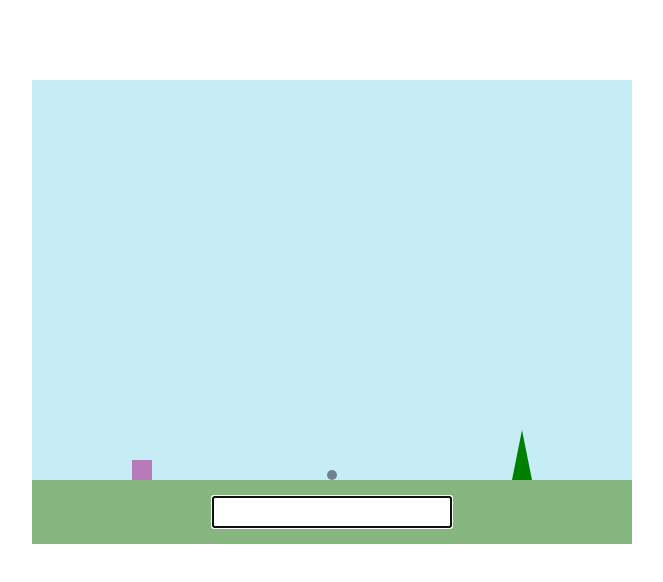
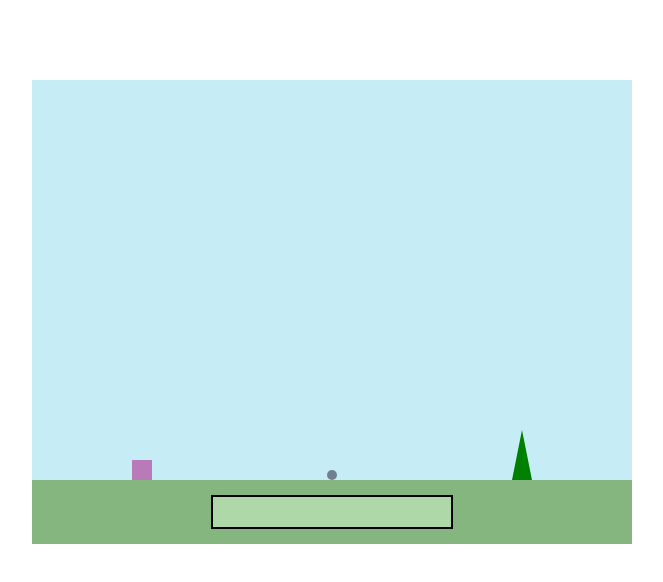
Before and after one commit to bobbythree/quest, a website built with Vite: page index.html in a window 1280 px wide. Shown: the whole page, without its empty margins (308-971 px from the left). Built offline with nearby package versions, Linux system fonts and the light colour scheme; a web font is replaced by a local one.

Commit message:
Changes to UI (input field). Updated Readme

```diff
--- a/style.css
+++ b/style.css
@@ -44,6 +44,13 @@
   width: 15rem;
   height: 2rem;
   padding-left: 1rem;
+  background-color: rgb(175, 216, 169);
+  border: 1px solid black;;
+}
+
+#input:focus {
+  outline: 1px solid black;
+
 }
 
 #submit {
```
Also changed, not shown: index.html (line endings or trailing spaces), readme.md.
